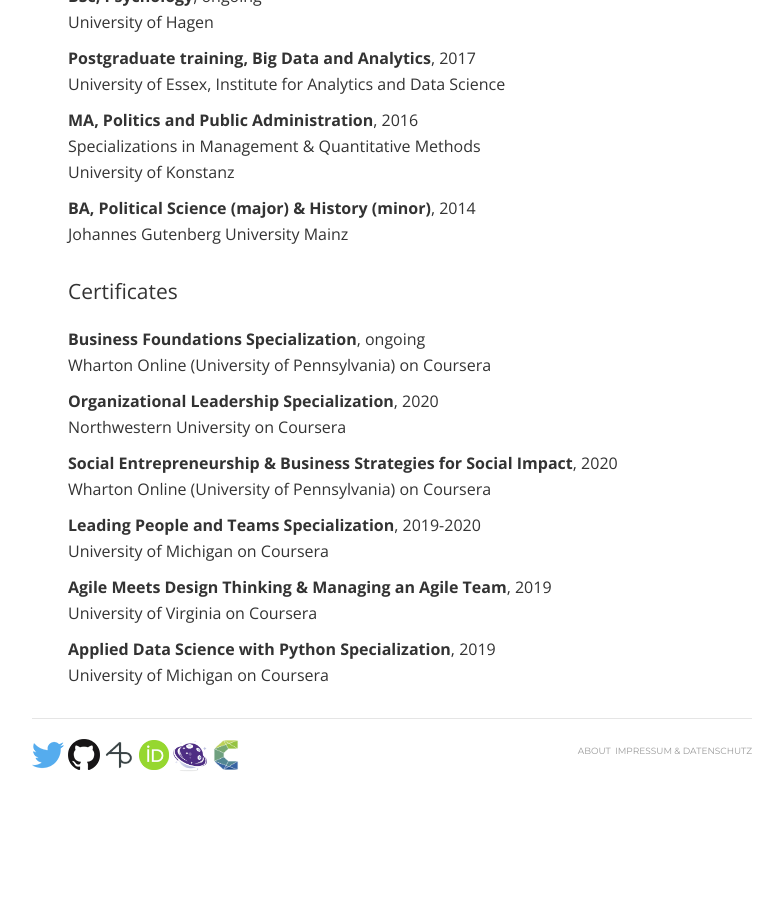
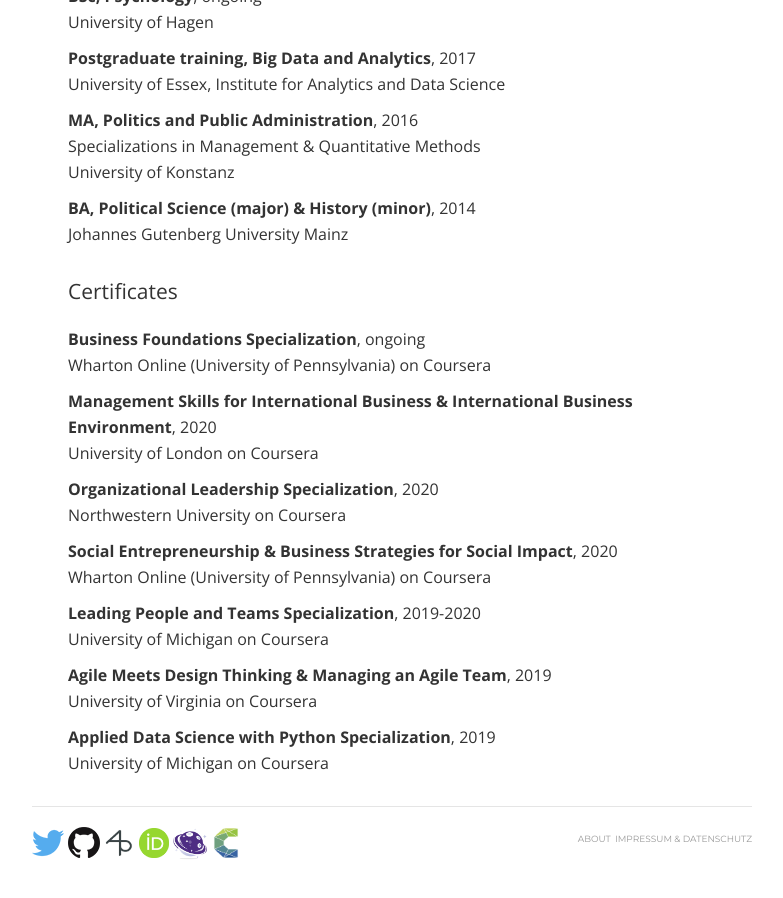
Before and after one commit to lhehnke/lhehnke.github.io, a Jekyll site: the page built from cv/index.html, in a window 1280 px wide and 900 px high, scrolled down 1801 px. Shown: the whole window, without its empty margins (248-1031 px from the left). Built offline with Jekyll 4.4.1, drawn with Linux system fonts in a browser that asks for light colours; nearby versions of some CDN libraries; before the commit the page ends 2613 px from its top, so only the background shows below that; some of the changed text lies outside the part shown.

Commit message:
Update CV

```diff
--- a/cv/index.html
+++ b/cv/index.html
@@ -102,6 +102,9 @@
     <p><strong>Business Foundations Specialization</strong>, ongoing<br>
 				Wharton Online (University of Pennsylvania) on Coursera</p>
 
+    <p><strong>Management Skills for International Business & International Business Environment</strong>, 2020<br>
+				University of London on Coursera</p>
+
     <p><strong>Organizational Leadership Specialization</strong>, 2020<br>
 				Northwestern University on Coursera</p>
 
```
Also changed, not shown: other parts of cv/index.html (+1 -1 lines).
